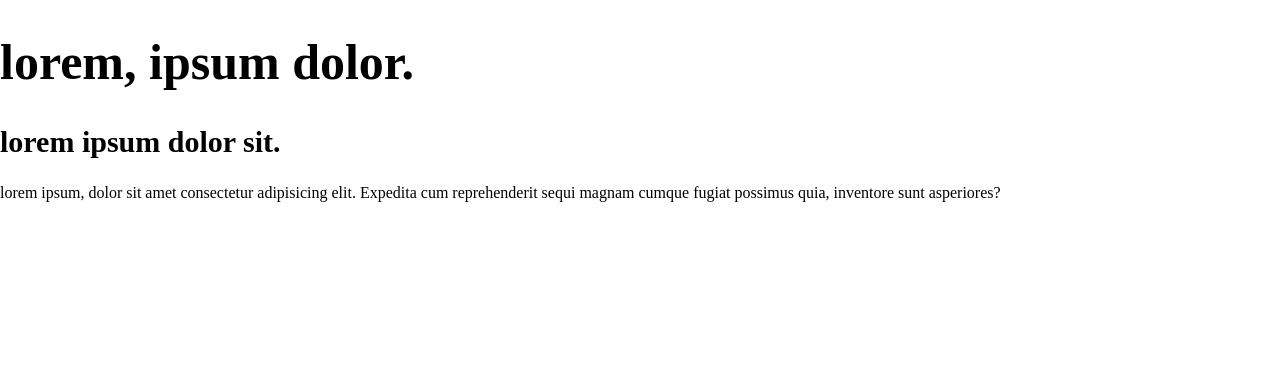
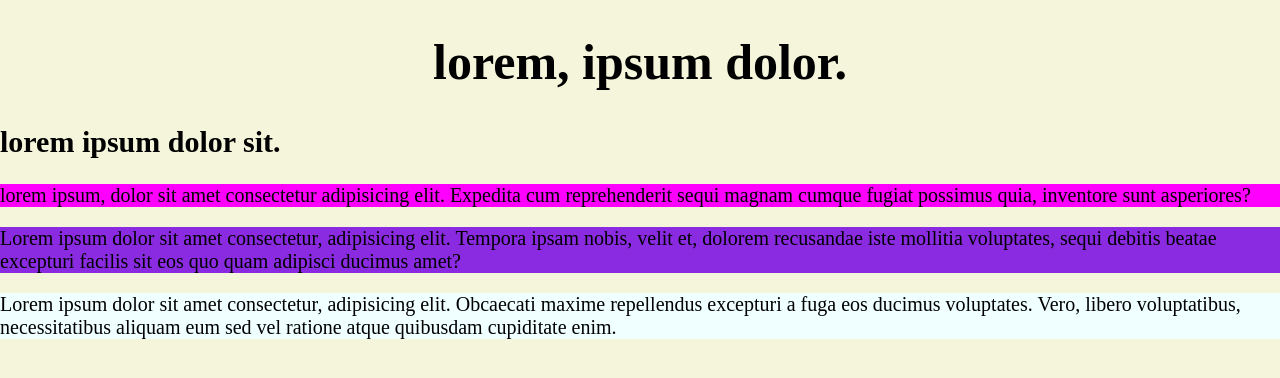
Before and after one commit to PaolaDesign/project2, a plain HTML site: page index.html in a window 1280 px wide. Drawn offline with Linux system fonts and the light colour scheme.

Commit message:
adding classes

```diff
--- a/index.html
+++ b/index.html
@@ -7,12 +7,24 @@
     <link rel="stylesheet" href="main.css" />
     <link rel="icon" href="icon.png" />
   </head>
-  <body></body>
+  <body>
   <h1>lorem, ipsum dolor.</h1>
   <h2>lorem ipsum dolor sit.</h2>
-  <p>
+  <p class="first-text-block">
     lorem ipsum, dolor sit amet consectetur adipisicing elit. Expedita cum
     reprehenderit sequi magnam cumque fugiat possimus quia, inventore sunt
     asperiores?
   </p>
+  <p class="second-text-block">
+    Lorem ipsum dolor sit amet consectetur, adipisicing elit. Tempora ipsam
+    nobis, velit et, dolorem recusandae iste mollitia voluptates, sequi debitis
+    beatae excepturi facilis sit eos quo quam adipisci ducimus amet?
+  </p>
+  <p class="third-text-block">
+    Lorem ipsum dolor sit amet consectetur, adipisicing elit. Obcaecati maxime
+    repellendus excepturi a fuga eos ducimus voluptates. Vero, libero
+    voluptatibus, necessitatibus aliquam eum sed vel ratione atque quibusdam
+    cupiditate enim.
+  </p>
+  </body>
 </html>
--- a/main.css
+++ b/main.css
@@ -1,9 +1,28 @@
 h1 {
     font-size: 50px;
+    text-align: center;
+
 }
 h2 {
     font-size: 30px;
 }
 p {
     font-size: 20;
+
 }
+body {
+    background-color: beige;
+}
+
+p {font-size: 20px;
+background-color: aqua;
+}
+.first-text-block{
+    background-color: magenta;
+}
+.second-text-block{
+    background-color: blueviolet;
+}
+.third-text-block{
+    background-color: azure;
+}
```
